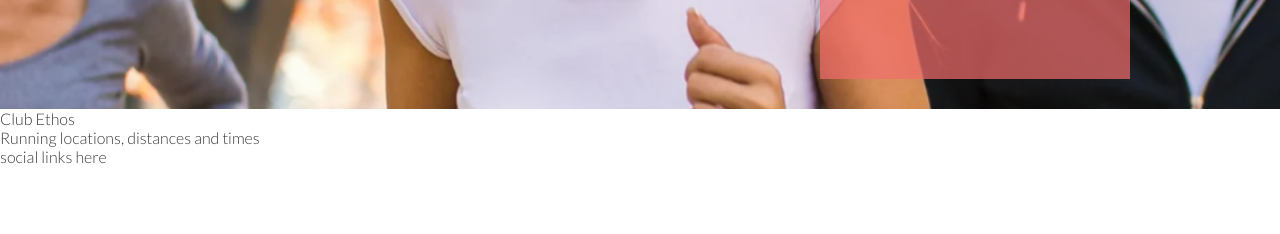
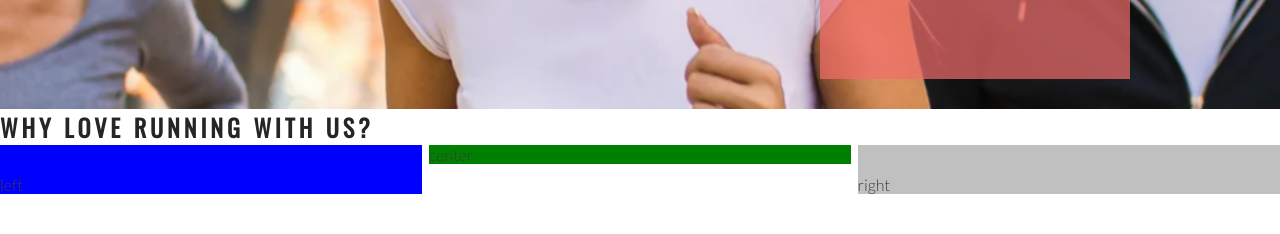
Before and after one commit to Mysanthropium/love-running-project, a plain HTML site: page index.html in a window 1280 px wide. Shown: the part 566-800 px from the top of the page. Drawn offline with nearby package versions, Linux system fonts and the light colour scheme.

Commit message:
Add club ethos main structure

```diff
--- a/assets/css/style.css
+++ b/assets/css/style.css
@@ -24,6 +24,7 @@ h1, h2 {
 #logo {
     float: left;
     font-size: 280%;
+    margin-left: 30px;
 }
 
 /* navigation links */
@@ -108,3 +109,27 @@ h1, h2 {
 
     position: absolute;
 }
+
+#club-ethos {
+    height: 600px;
+}
+
+#left-about {
+    padding-top: 30px;
+    width: 33%;
+    float: left;
+    background-color: blue;
+}
+
+#right-about {
+    padding-top: 30px;
+    width: 33%;
+    float: right;
+    background-color: silver;
+}
+
+#center-about {
+    width: 33%;
+    margin: 0 auto;
+    background-color: green;
+}
--- a/index.html
+++ b/index.html
@@ -38,8 +38,11 @@
             <h3>Dublin Docklands & Phoenix Park</h3>
         </div>
     </section>
-    <section>
-        Club Ethos
+    <section id="club-ethos">
+        <h1>Why Love Running With Us?</h1>
+        <div id="left-about">left</div>
+        <div id="right-about">right</div>
+        <div id="center-about">center</div>
     </section>
     <section>
         Running locations, distances and times
```
